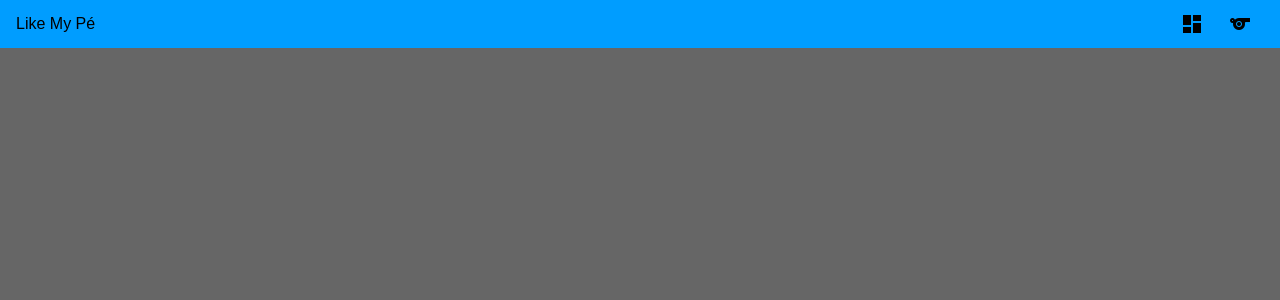
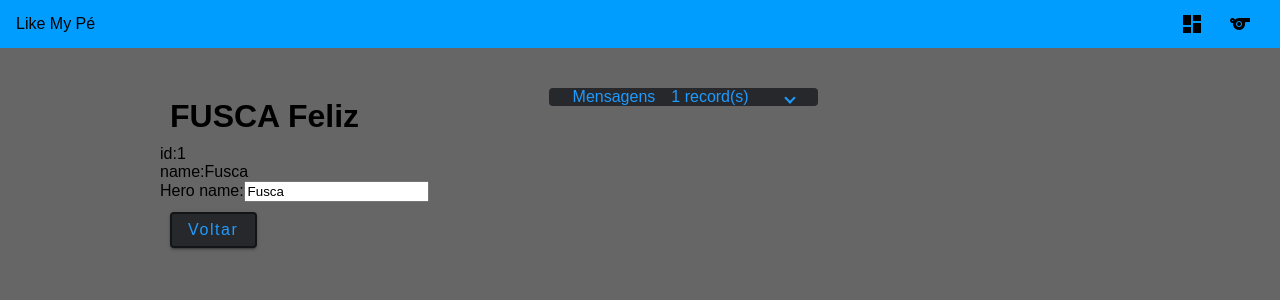
Before and after one commit to Diego-si/curso-tour-of-heroes-frontend, an Angular app: page /heroes/1 in a window 1280 px wide. Before the commit this address led to /. Shown: the top 300 px of the page. Built offline with nearby package versions, Linux system fonts and the light colour scheme.

Commit message:
adicionando navegacao para o detalhe do heroi

```diff
--- a/src/app/app-routing.module.ts
+++ b/src/app/app-routing.module.ts
@@ -2,12 +2,14 @@ import { NgModule } from '@angular/core';
 import { RouterModule, Routes } from '@angular/router';
 import { HeroesComponent } from './heroes/heroes.component';
 import { DashboardComponent } from './dashboard/dashboard.component';
+import { HeroDetailComponent } from './hero-detail/hero-detail.component';
 
 const routes: Routes = [
   { path: '', redirectTo: '/dashboard', pathMatch: 'full' },
   { path: 'dashboard', component: DashboardComponent },
+  { path: 'heroes/:id', component: HeroDetailComponent },
   { path: 'heroes', component: HeroesComponent }
-]
+];
 
 @NgModule({
   imports: [RouterModule.forRoot(routes)],
--- a/src/app/dashboard/dashboard.component.css
+++ b/src/app/dashboard/dashboard.component.css
@@ -5,6 +5,7 @@
   color: #fff;
   margin: 1px;
   column-count: 3;
+  cursor: pointer;
 }
 
 .actions mat-card-title{
--- a/src/app/dashboard/dashboard.component.html
+++ b/src/app/dashboard/dashboard.component.html
@@ -1,7 +1,7 @@
 <h2>Painel</h2>
 
 <div>
-  <mat-card *ngFor="let hero of heroes" class="actions">
+  <mat-card *ngFor="let hero of heroes" routerLink="/heroes/{{hero.id}}" class="actions">
     <mat-card-title>{{ hero.name }}</mat-card-title>
   </mat-card>
 </div>
--- a/src/app/hero-detail/hero-detail.component.html
+++ b/src/app/hero-detail/hero-detail.component.html
@@ -1,5 +1,5 @@
-<div *ngIf="hero">
-  <h2>{{ hero.name | uppercase }} Feliz</h2>
+<div *ngIf="hero" class="hero">
+  <h1>{{ hero.name | uppercase }} Feliz</h1>
   <div><span>id:</span>{{ hero.id }}</div>
   <div><span>name:</span>{{ hero.name }}</div>
 
@@ -12,4 +12,7 @@
       type=""
     />
   </div>
+
+  <button mat-raised-button (click)="goBack()">Voltar</button>
+
 </div>
--- a/src/app/hero-detail/hero-detail.component.scss
+++ b/src/app/hero-detail/hero-detail.component.scss
@@ -0,0 +1,17 @@
+.hero h1 {
+  margin: 10px;
+}
+
+.hero button  {
+  background: #27282c;
+  font-size: 100%;
+  letter-spacing: 0.1em;
+  transition: 0.5s;
+  margin: 10px;
+  border: 2px solid rgba(0,0,0,0.5);
+  color:  #1e9bff;
+}
+.hero button:hover {
+  color: #fff;
+  border:  2px solid rgba(0,0,0,0);
+}
--- a/src/app/hero-detail/hero-detail.component.ts
+++ b/src/app/hero-detail/hero-detail.component.ts
@@ -1,11 +1,33 @@
-import { Component, Input } from "@angular/core";
+import { Location } from "@angular/common";
+import { Component, OnInit } from "@angular/core";
+import { ActivatedRoute } from "@angular/router";
 import { Hero } from "../hero.model";
+import { HeroService } from "../hero.service";
 
 @Component( {
   selector: 'app-hero-detail',
   templateUrl: './hero-detail.component.html',
   styleUrls: ['./hero-detail.component.scss'],
 } )
-export class HeroDetailComponent {
-  @Input() hero?: Hero;
+export class HeroDetailComponent implements OnInit {
+
+  hero!: Hero;
+
+  constructor(private heroService: HeroService,
+    private location: Location,
+    private route: ActivatedRoute) {}
+
+    ngOnInit(): void {
+      this.getHero();
+    }
+
+    getHero(): void {
+      const id = Number(this.route.snapshot.paramMap.get('id'));
+
+      this.heroService.getHero(id).subscribe((hero) => (this.hero = hero));
+    }
+
+    goBack(): void {
+      this.location.back();
+    }
 }
--- a/src/app/hero.service.ts
+++ b/src/app/hero.service.ts
@@ -16,4 +16,11 @@ export class HeroService {
     this.messageService.add('HeroService: fetched heroes');
     return heroes;
   }
+
+  getHero(id: number): Observable<Hero> {
+    const hero = HEROES.find((hero) => hero.id == id)!;
+    this.messageService.add(`HeroService: fetched hero id=${id}`);
+    return of(hero);
+  }
+
 }
--- a/src/app/heroes/heroes.component.html
+++ b/src/app/heroes/heroes.component.html
@@ -3,20 +3,11 @@
 </div>
 
 <ul class="heroes">
-  <a href="#" style="--clr: #1e9bff">
-
     <li
+      style="--clr: #1e9bff"
       *ngFor="let hero of heroes"
-      [class.selected]="hero === selectedHero"
-      (click)="onSelect(hero)"
+      routerLink="/heroes/{{hero.id}}"
     >
-      <span></span>
-      <span></span>
-      <span></span>
-      <span></span>
-      {{ hero.name }}
+      <span>{{ hero.id }}</span> {{ hero.name }}
     </li>
-  </a>
 </ul>
-
-<app-hero-detail [hero]="selectedHero"></app-hero-detail>
--- a/src/app/heroes/heroes.component.ts
+++ b/src/app/heroes/heroes.component.ts
@@ -1,7 +1,6 @@
 import { Component, OnInit } from '@angular/core';
 import { Hero } from '../hero.model';
 import { HeroService } from '../hero.service';
-import { MessageService } from '../message.service';
 
 @Component({
   selector: 'app-heroes',
@@ -10,23 +9,15 @@ import { MessageService } from '../message.service';
 })
 export class HeroesComponent implements OnInit {
   heroes: Hero[] = [];
-  selectedHero?: Hero;
 
-  constructor(private heroService: HeroService,
-    private messageService: MessageService) {}
+  constructor(private heroService: HeroService) {}
 
   ngOnInit(): void {
     this.getHeroes();
   }
 
   getHeroes(): void {
-    this.heroService.getHeroes().subscribe(heroes =>
-      this.heroes = heroes);
-  }
-
-  onSelect(hero: Hero): void{
-    this.selectedHero = hero;
-    this.messageService.add(`HeroesComponent: Heroi selecionado id =${hero.id}`);
+    this.heroService.getHeroes().subscribe((heroes) => (this.heroes = heroes));
   }
 
 }
```
